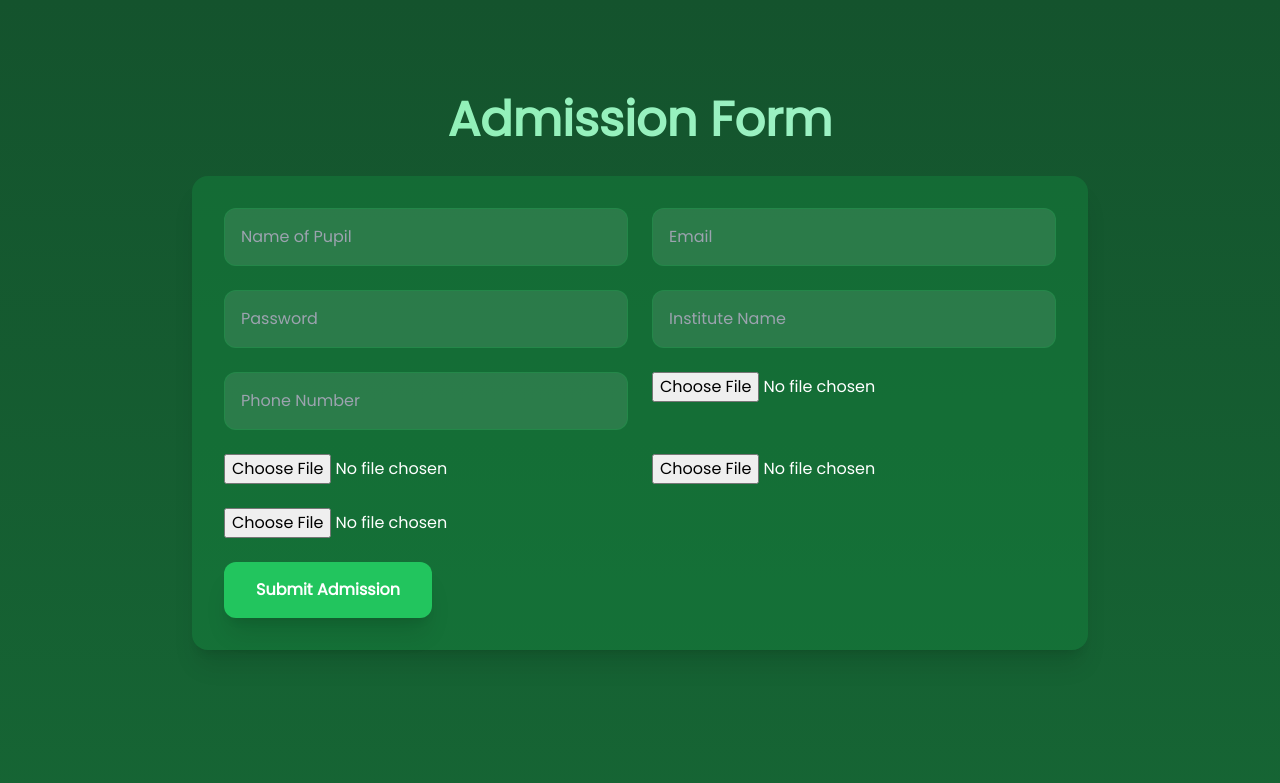
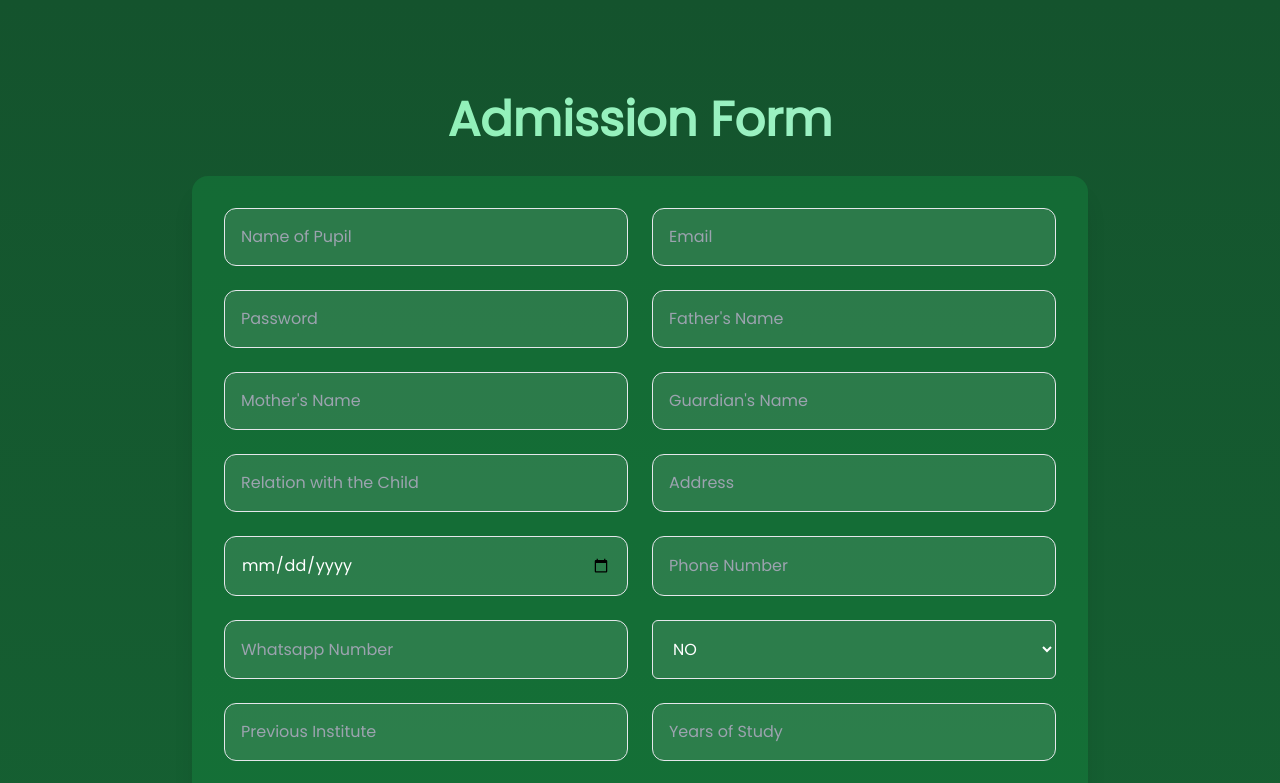
Before and after one commit to salmankavanur/dawa-academy, a Next.js app: page /admission in a window 1280 px wide. Shown: the top 783 px of the page. Built offline with nearby package versions, Linux system fonts and the light colour scheme; no server answers; a web font is replaced by a local one.

Commit message:
admission form changed

```diff
--- a/src/app/admission/page.js
+++ b/src/app/admission/page.js
@@ -1,4 +1,4 @@
-'use client';  // This marks the file as a client-side component
+"use client";
 
 import { useState } from "react";
 import Image from "next/image";
@@ -37,6 +37,9 @@ export default function Admission() {
     signature: null,
   });
 
+  const [loading, setLoading] = useState(false);
+  const [message, setMessage] = useState("");
+
   const handleChange = (e) => {
     const { name, value, type } = e.target;
     if (type === "file") {
@@ -48,6 +51,8 @@ export default function Admission() {
 
   const handleSubmit = async (e) => {
     e.preventDefault();
+    setLoading(true);
+    setMessage("");
 
     const formDataToSend = new FormData();
 
@@ -64,45 +69,61 @@ export default function Admission() {
     });
 
     try {
-      const response = await fetch('/api/admissions', {
-        method: 'POST',
+      const response = await fetch("/api/admissions", {
+        method: "POST",
         body: formDataToSend,
       });
 
       const data = await response.json();
 
       if (response.ok) {
-        alert('✅ Admission submitted successfully!');
+        setMessage("✅ Admission submitted successfully!");
       } else {
-        alert(`❌ Error: ${data.error}`);
+        setMessage(`❌ Error: ${data.error}`);
       }
     } catch (error) {
-      alert('❌ Error submitting admission');
+      setMessage("❌ Error submitting admission");
       console.error("❌ Submission Error:", error);
     }
+
+    setLoading(false);
   };
 
   return (
     <div className="bg-gradient-to-b from-green-900 to-green-800 text-white min-h-screen">
-      {/* Admission Form */}
       <section className="container mx-auto px-6 py-24">
         <h2 className="text-5xl font-bold mb-8 text-center font-['Poppins'] text-transparent bg-clip-text bg-gradient-to-r from-green-300 to-emerald-200">
           Admission Form
         </h2>
+        {message && <p className="text-center text-lg font-semibold">{message}</p>}
         <form onSubmit={handleSubmit} className="bg-green-700/50 p-8 rounded-2xl shadow-xl max-w-4xl mx-auto">
           <div className="grid grid-cols-1 md:grid-cols-2 gap-6">
-            <input type="text" name="name" placeholder="Name of Pupil" onChange={handleChange} required className="p-4 rounded-xl bg-white/10 border border-green-600/30 text-white" />
-            <input type="email" name="email" placeholder="Email" onChange={handleChange} required className="p-4 rounded-xl bg-white/10 border border-green-600/30 text-white" />
-            <input type="password" name="password" placeholder="Password" onChange={handleChange} required className="p-4 rounded-xl bg-white/10 border border-green-600/30 text-white" />
-            <input type="text" name="institute" placeholder="Institute Name" onChange={handleChange} required className="p-4 rounded-xl bg-white/10 border border-green-600/30 text-white" />
-            <input type="text" name="phone" placeholder="Phone Number" onChange={handleChange} required className="p-4 rounded-xl bg-white/10 border border-green-600/30 text-white" />
-            <input type="file" name="aadhaar" onChange={handleChange} className="block text-white" />
-            <input type="file" name="tc" onChange={handleChange} className="block text-white" />
-            <input type="file" name="pupilPhoto" onChange={handleChange} className="block text-white" />
-            <input type="file" name="signature" onChange={handleChange} className="block text-white" />
+            <input type="text" name="name" placeholder="Name of Pupil" onChange={handleChange} required className="p-4 rounded-xl bg-white/10 border text-white" />
+            <input type="email" name="email" placeholder="Email" onChange={handleChange} required className="p-4 rounded-xl bg-white/10 border text-white" />
+            <input type="password" name="password" placeholder="Password" onChange={handleChange} required className="p-4 rounded-xl bg-white/10 border text-white" />
+            <input type="text" name="fatherName" placeholder="Father's Name" onChange={handleChange} required className="p-4 rounded-xl bg-white/10 border text-white" />
+            <input type="text" name="motherName" placeholder="Mother's Name" onChange={handleChange} required className="p-4 rounded-xl bg-white/10 border text-white" />
+            <input type="text" name="guardianName" placeholder="Guardian's Name" onChange={handleChange} required className="p-4 rounded-xl bg-white/10 border text-white" />
+            <input type="text" name="relation" placeholder="Relation with the Child" onChange={handleChange} required className="p-4 rounded-xl bg-white/10 border text-white" />
+            <input type="text" name="address" placeholder="Address" onChange={handleChange} required className="p-4 rounded-xl bg-white/10 border text-white" />
+            <input type="date" name="dob" placeholder="Date of Birth" onChange={handleChange} required className="p-4 rounded-xl bg-white/10 border text-white" />
+            <input type="text" name="phone" placeholder="Phone Number" onChange={handleChange} required className="p-4 rounded-xl bg-white/10 border text-white" />
+            <input type="text" name="whatsapp" placeholder="Whatsapp Number" onChange={handleChange} required className="p-4 rounded-xl bg-white/10 border text-white" />
+            <select name="studiedBefore" onChange={handleChange} className="p-4 rounded-md bg-white/10 border text-white">
+              <option value="NO">NO</option>
+              <option value="YES">YES</option>
+            </select>
+            <input type="text" name="prevInstitute" placeholder="Previous Institute" onChange={handleChange} className="p-4 rounded-xl bg-white/10 border text-white" />
+            <input type="text" name="studyYears" placeholder="Years of Study" onChange={handleChange} className="p-4 rounded-xl bg-white/10 border text-white" />
+            <input type="text" name="lastMadrassaClass" placeholder="Last Class in Madrassa" onChange={handleChange} className="p-4 rounded-xl bg-white/10 border text-white" />
+            <input type="text" name="lastSchoolClass" placeholder="Last Class in School" onChange={handleChange} className="p-4 rounded-xl bg-white/10 border text-white" />
+            <label className="text-white">Aadhaar: <input type="file" name="aadhaar" onChange={handleChange} className="block text-white" /></label>
+            <label className="text-white">School Transfer Certificate (TC): <input type="file" name="tc" onChange={handleChange} className="block text-white" /></label>
+            <label className="text-white">Pupils Photo: <input type="file" name="pupilPhoto" onChange={handleChange} className="block text-white" /></label>
+            <label className="text-white">Signature: <input type="file" name="signature" onChange={handleChange} className="block text-white" /></label>
           </div>
-          <button type="submit" className="mt-6 bg-green-500 hover:bg-green-400 text-white font-bold py-4 px-8 rounded-xl shadow-xl">
-            Submit Admission
+          <button type="submit" className="mt-6 bg-green-500 hover:bg-green-400 text-white font-bold py-4 px-8 rounded-xl shadow-xl" disabled={loading}>
+            {loading ? "Submitting..." : "Submit Admission"}
           </button>
         </form>
       </section>
```
